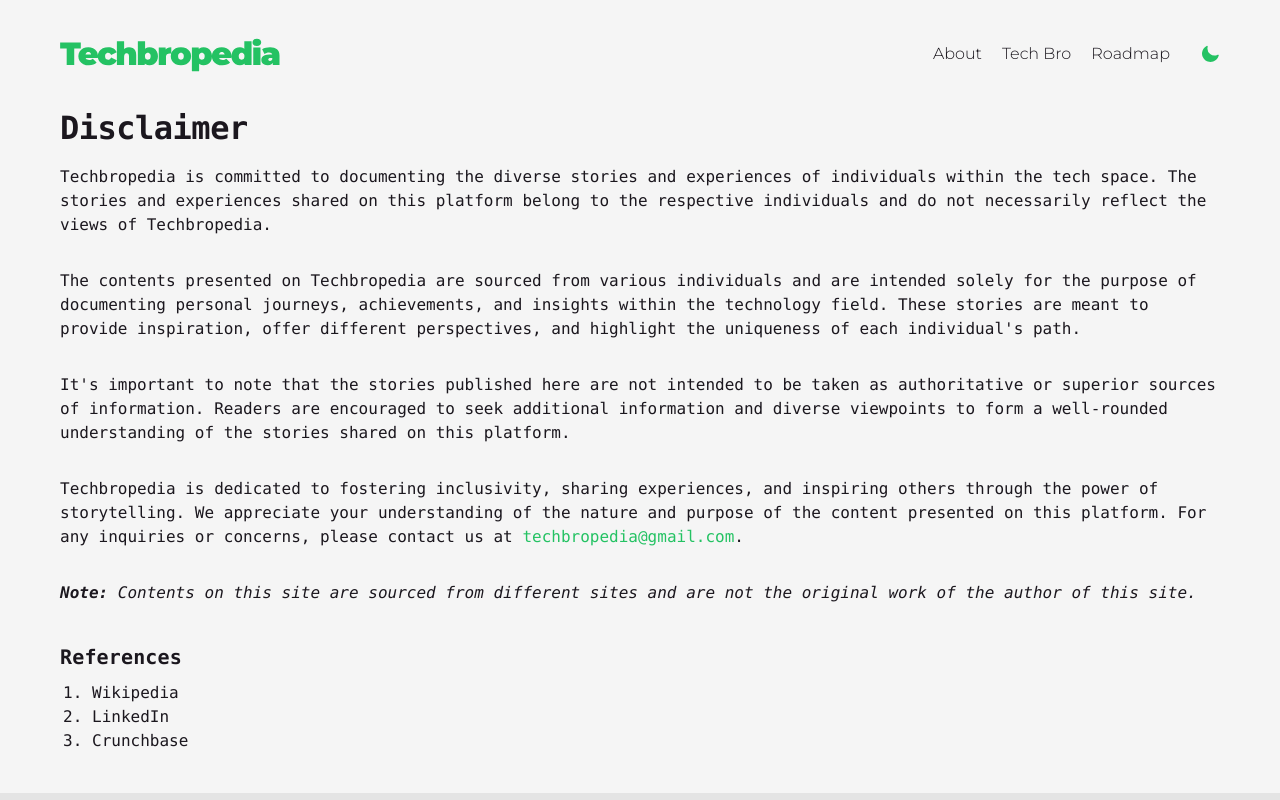
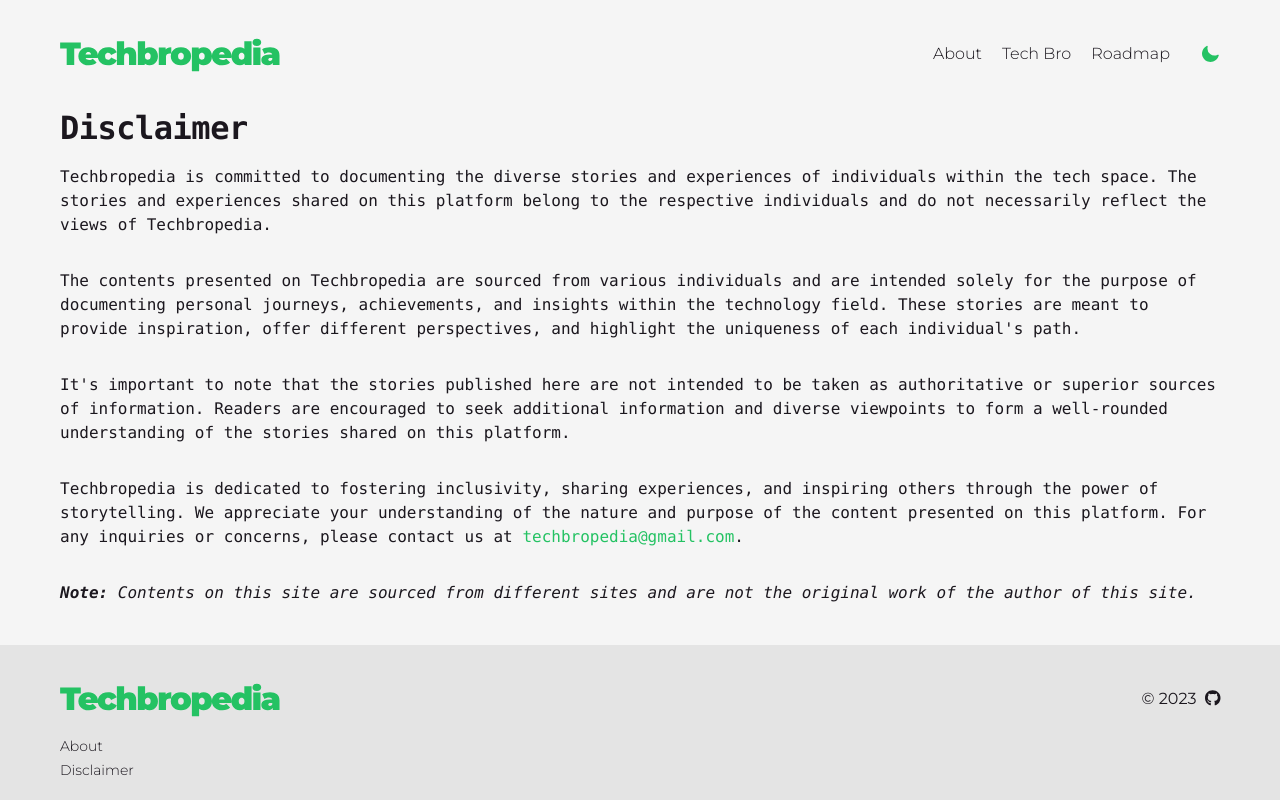
Before and after one commit to JCalmCrasher/techbropedia, a Next.js app: page /disclaimer in a window 1280 px wide. Shown: the top 800 px of the page. Built offline with nearby package versions, Linux system fonts and the light colour scheme.

Commit message:
no need for this section

```diff
--- a/src/app/disclaimer/page.tsx
+++ b/src/app/disclaimer/page.tsx
@@ -2,20 +2,20 @@
 import Link from "next/link";
 import React from "react";
 
-const references = [
- {
-  name: "Wikipedia",
-  link: "https://www.wikipedia.com"
- },
- {
-  name: "LinkedIn",
-  link: "https://www.linkedin.com"
- },
- {
-  name: "Crunchbase",
-  link: "https://www.crunchbase.com"
- }
-];
+// const references = [
+//  {
+//   name: "Wikipedia",
+//   link: "https://www.wikipedia.com"
+//  },
+//  {
+//   name: "LinkedIn",
+//   link: "https://www.linkedin.com"
+//  },
+//  {
+//   name: "Crunchbase",
+//   link: "https://www.crunchbase.com"
+//  }
+// ];
 
 const DisclaimerPage = () => {
  return (
@@ -57,18 +57,6 @@
     <p className="italic">
      <span className="font-bold">Note: </span>Contents on this site are sourced from different sites and are not the original work of the author of this site.
     </p>
-    <div className="mt-10">
-     <h3 className="text-title-lg font-bold pt-20 md:pt-0 mb-3">References</h3>
-     <ul className="list-decimal ml-8">
-      {references.map((reference) => (
-       <li key={reference.name}>
-        <a href={reference.link} target="_blank" rel="noreferrer">
-         {reference.name}
-        </a>
-       </li>
-      ))}
-     </ul>
-    </div>
    </section>
   </article>
  );
```
